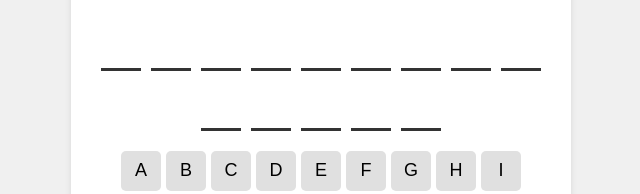
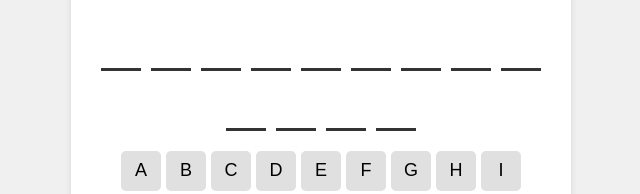
Before and after one commit to jmiler/jogo-da-forca, a plain HTML site: page index.html in a window 1280 px wide. Shown: the part 511-705 px from the top of the page, 319-959 px from the left. Drawn offline with Linux system fonts and the light colour scheme.

Commit message:
index.html

```diff
--- a/index.html
+++ b/index.html
@@ -267,21 +267,21 @@
                 'VERMELHO', 'AZUL', 'VERDE', 'AMARELO', 'ROXO',
                 'LARANJA', 'ROSA', 'MARROM', 'CINZA', 'PRETO',
                 'BRANCO', 'DOURADO', 'PRATA', 'TURQUESA', 'CORAL',
-                'MAGENTA', 'ÍNDIGO', 'BEGE', 'VERDE-LIMÃO', 'BORDÔ'
+                'MAGENTA', 'ÍNDIGO', 'BEGE', 'BORDÔ'
             ],
             'PAÍSES': [
-                'BRASIL', 'ESTADOS UNIDOS', 'CHINA', 'JAPÃO', 'ÍNDIA',
+                'BRASIL', 'ESTADOSUNIDOS', 'CHINA', 'JAPÃO', 'ÍNDIA',
                 'RÚSSIA', 'CANADÁ', 'AUSTRÁLIA', 'ARGENTINA', 'MÉXICO',
                 'ALEMANHA', 'FRANÇA', 'ITÁLIA', 'ESPANHA', 'PORTUGAL',
-                'EGITO', 'ÁFRICA DO SUL', 'COREIA DO SUL', 'TURQUIA', 'ISRAEL'
+                'EGITO', 'ÁFRICADOSUL', 'COREIADOSUL', 'TURQUIA', 'ISRAEL'
             ],
             'ESPORTES': [
                 'FUTEBOL', 'BASQUETE', 'VÔLEI', 'TÊNIS', 'NATAÇÃO',
                 'CORRIDA', 'CICLISMO', 'SURFE', 'GINÁSTICA', 'BOXE',
                 'JUDÔ', 'SKATE', 'RUGBY', 'HANDEBOL', 'ATLETISMO',
-                'XADREZ', 'KARATÊ', 'ESCALADA', 'PATINAÇÃO', 'POLO AQUÁTICO'
+                'XADREZ', 'KARATÊ', 'ESCALADA', 'PATINAÇÃO'
             ],
-            'INSTRUMENTOS_MUSICAIS': [
+            'INSTRUMENTOS MUSICAIS': [
                 'VIOLÃO', 'PIANO', 'GUITARRA', 'BATERIA', 'VIOLINO',
                 'FLAUTA', 'SAXOFONE', 'TROMPETE', 'CLARINETE', 'HARPA',
                 'BAIXO', 'TECLADO', 'PANDEIRO', 'TAMBOR', 'ACORDEÃO',
```
